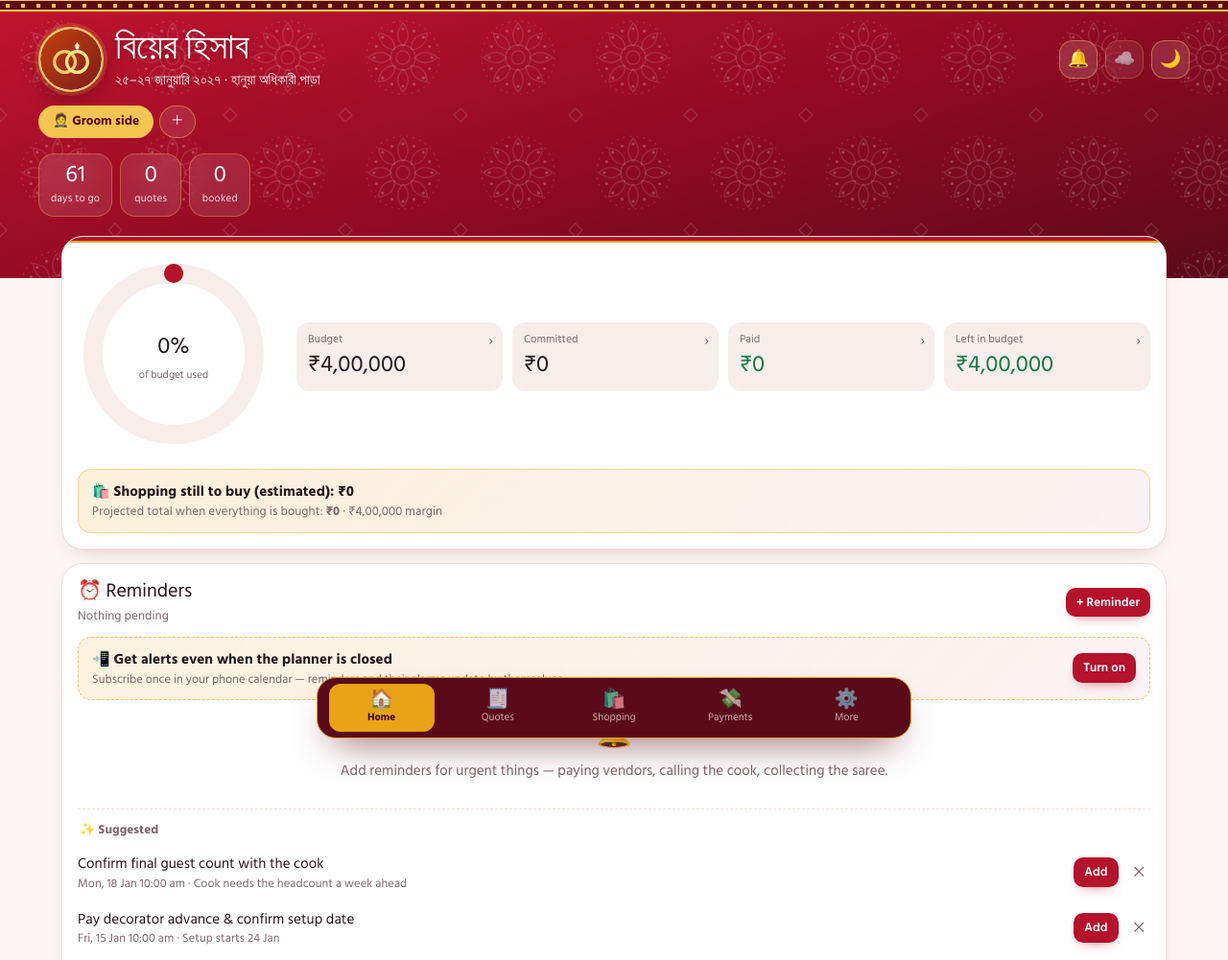
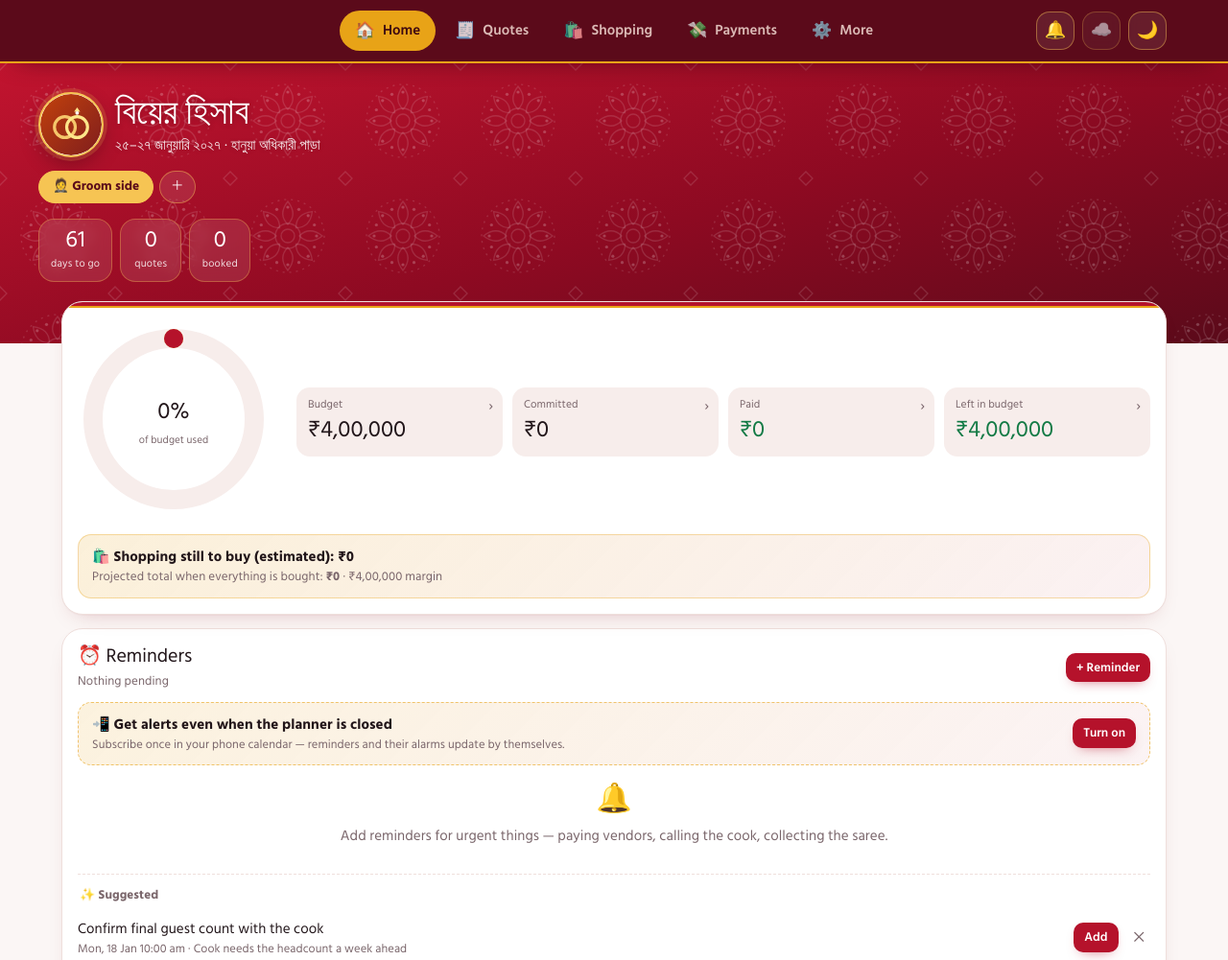
Before and after one commit to joyguruaa/wedplanner, a plain HTML site: page index.html in a window 1280 px wide. Shown: the top 1001 px of the page at 96% size. Drawn offline with Linux system fonts and the light colour scheme; a web font is replaced by a local one.

Commit message:
Desktop top navigation

```diff
--- a/index.html
+++ b/index.html
@@ -495,11 +495,46 @@ dialog{border-radius:26px 26px 0 0}
 label.f input,label.f select,label.f textarea{border-radius:12px}
 .toast{background:#3D0711;color:#FFF3E6;border:1px solid rgba(246,196,83,.5)}
 @media(prefers-reduced-motion:reduce){*{animation:none!important;transition:none!important}}
+.topbar{display:none}
+@media(min-width:900px){
+  .topbar{display:block;position:sticky;top:0;z-index:50;background:#5B0A1A;border-bottom:2px solid #E8A317;box-shadow:0 10px 28px -18px rgba(40,4,12,.9)}
+  .tb-in{max-width:1200px;margin:0 auto;padding:0 24px;height:64px;display:grid;grid-template-columns:1fr auto 1fr;align-items:center;gap:16px}
+  .tb-brand{all:unset;cursor:pointer;display:flex;align-items:center;gap:10px;opacity:0;transform:translateY(-4px);transition:opacity .25s,transform .25s;pointer-events:none;min-width:0}
+  body.scrolled .tb-brand{opacity:1;transform:none;pointer-events:auto}
+  .tb-brand img{width:38px;height:38px;border-radius:50%;object-fit:cover;border:2px solid #F6C453;background:#fff}
+  .tb-brand span{font-family:var(--display);color:#FFF3E6;font-size:21px;white-space:nowrap;overflow:hidden;text-overflow:ellipsis}
+  .tb-nav{display:flex;gap:4px;justify-self:center}
+  .tb-nav button{display:flex;align-items:center;gap:8px;background:none;border:0;color:rgba(255,236,226,.78);font-size:15px;font-weight:600;padding:9px 16px;border-radius:999px;transition:background .15s,color .15s}
+  .tb-nav button i{font-style:normal;font-size:17px}
+  .tb-nav button:hover{background:rgba(255,255,255,.08);color:#fff}
+  .tb-nav button.on{background:#E8A317;color:#3D0711}
+  .tb-nav button:focus-visible{outline:3px solid #F6C453;outline-offset:2px}
+  .tb-act{justify-self:end}
+  .tb-act .icon-btn{width:40px;height:40px;background:rgba(255,255,255,.08)}
+  nav.bottom:not(.sv-nav){display:none!important}
+  .fab,.fab.on{display:none!important}
+  body{padding-bottom:40px}
+  .top::before{display:none}
+  .top{padding-top:30px}
+  body.viewmode .tb-nav,body.viewmode .tb-act{visibility:hidden}
+  body.viewmode .tb-brand{opacity:1;pointer-events:none}
+}
 @media print{nav.bottom,.fab,.top .icon-btn,.tools,.x,.btn{display:none!important}section.tab{display:block!important}body{padding:0}}
 </style>
 </head>
 <body>
 
+<div class="topbar" id="topbar"><div class="tb-in">
+  <button class="tb-brand" id="tbBrand" title="Home"><img id="tbLogo" alt=""><span id="tbTitle"></span></button>
+  <nav class="tb-nav" id="tbNav" aria-label="Main">
+    <button data-tab="home" class="on"><i>🏠</i>Home</button>
+    <button data-tab="quotes"><i>🧾</i>Quotes</button>
+    <button data-tab="shop"><i>🛍️</i>Shopping</button>
+    <button data-tab="pay"><i>💸</i>Payments</button>
+    <button data-tab="more"><i>⚙️</i>More</button>
+  </nav>
+  <div class="tb-act" id="tbAct"></div>
+</div></div>
 <header class="top" id="top">
   <div class="top-row">
     <div class="brand">
@@ -509,7 +544,7 @@ label.f input,label.f select,label.f textarea{border-radius:12px}
         <div class="sub" id="brandSub">২৫–২৭ জানুয়ারি ২০২৭ · হানুয়া অধিকারী পাড়া</div>
       </div>
     </div>
-    <div style="display:flex;gap:8px"><button class="icon-btn bell" id="bellBtn" title="Reminders">🔔</button><button class="icon-btn" id="syncBtn" title="GitHub sync">☁️</button><button class="icon-btn" id="themeBtn" title="Theme">🌙</button></div>
+    <div id="hdrIcons" style="display:flex;gap:8px"><button class="icon-btn bell" id="bellBtn" title="Reminders">🔔</button><button class="icon-btn" id="syncBtn" title="GitHub sync">☁️</button><button class="icon-btn" id="themeBtn" title="Theme">🌙</button></div>
   </div>
   <div class="planbar" id="planBar"></div>
   <div class="countdown" id="countdown"></div>
@@ -659,7 +694,7 @@ label.f input,label.f select,label.f textarea{border-radius:12px}
     </div>
     <div class="card">
       <h2>Reset</h2>
-      <p class="muted" style="margin:0 0 8px">Planner version: <b>2026.11.24-c</b></p>
+      <p class="muted" style="margin:0 0 8px">Planner version: <b>2026.11.24-d</b></p>
       <p class="hint">Deletes everything and starts again with the default item list.</p>
       <button class="btn line" id="reset">Reset all data</button>
     </div>
@@ -1494,6 +1529,15 @@ function goHome(){if(document.body.classList.contains('viewmode'))return;if($('d
 $('logoImg').addEventListener('click',goHome);
 $('brandTitle').addEventListener('click',goHome);$('brandSub').addEventListener('click',goHome);
 [$('logoImg'),$('brandTitle')].forEach(el=>{el.setAttribute('role','link');el.setAttribute('tabindex','0');el.setAttribute('title','Home');el.addEventListener('keydown',e=>{if(e.key==='Enter')goHome();});});
+/* desktop top bar: move header icons, mirror brand, show brand after scrolling */
+const DESK=matchMedia('(min-width:900px)');
+function placeIcons(){const ic=$('hdrIcons');if(DESK.matches){if(ic.parentElement!==$('tbAct'))$('tbAct').appendChild(ic);}else if(ic.parentElement!==document.querySelector('.top-row'))document.querySelector('.top-row').appendChild(ic);}
+DESK.addEventListener?DESK.addEventListener('change',placeIcons):DESK.addListener(placeIcons);placeIcons();
+$('tbBrand').addEventListener('click',goHome);
+function syncTopbarBrand(){$('tbLogo').src=$('logoImg').src;$('tbTitle').textContent=$('brandTitle').textContent;}
+new MutationObserver(syncTopbarBrand).observe($('brandTitle'),{childList:true,characterData:true,subtree:true});
+new MutationObserver(syncTopbarBrand).observe($('logoImg'),{attributes:true,attributeFilter:['src']});syncTopbarBrand();
+addEventListener('scroll',()=>document.body.classList.toggle('scrolled',scrollY>($('top').offsetHeight-90)),{passive:true});
 /* hidden entrance: tap the logo 5 times quickly */
 (()=>{let n=0,t0=0;$('logoImg').addEventListener('click',()=>{const now=Date.now();if(now-t0>2000)n=0;t0=now;if(++n>=5){n=0;openPrivate();}});})();
 
@@ -1805,7 +1849,7 @@ document.addEventListener('click',e=>{
   if(d.openv)return openVendor(d.openv);
   if(d.vclose!==undefined)return $('vdlg').close();
   if(d.vimg)return shareQuoteImage(d.vimg);
-  if(d.tab){UI.tab=d.tab;document.querySelectorAll('#nav button').forEach(b=>b.classList.toggle('on',b===t));document.querySelectorAll('section.tab').forEach(s=>s.classList.toggle('on',s.id==='tab-'+d.tab));$('fab').classList.toggle('on',['quotes','shop','pay'].includes(d.tab));window.scrollTo({top:0,behavior:'smooth'});return;}
+  if(d.tab){UI.tab=d.tab;document.querySelectorAll('#nav button,#tbNav button').forEach(b=>b.classList.toggle('on',b.dataset.tab===d.tab));document.querySelectorAll('section.tab').forEach(s=>s.classList.toggle('on',s.id==='tab-'+d.tab));$('fab').classList.toggle('on',['quotes','shop','pay'].includes(d.tab));window.scrollTo({top:0,behavior:'smooth'});return;}
   if(d.addv)return sheetVendor(d.addv);
   if(d.additem!==undefined)return sheetItem(UI.qg);
   if(d.qg){UI.qg=d.qg;renderQuotes();return;}
```
